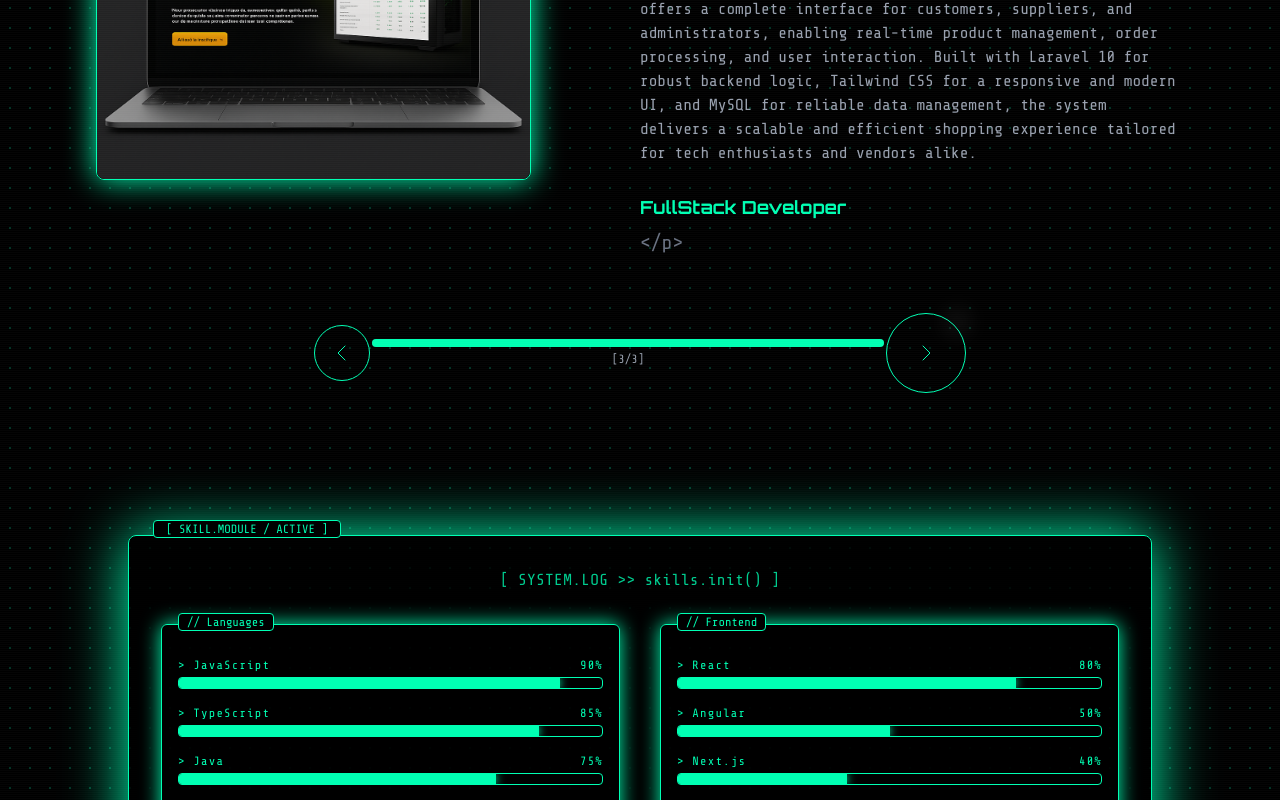
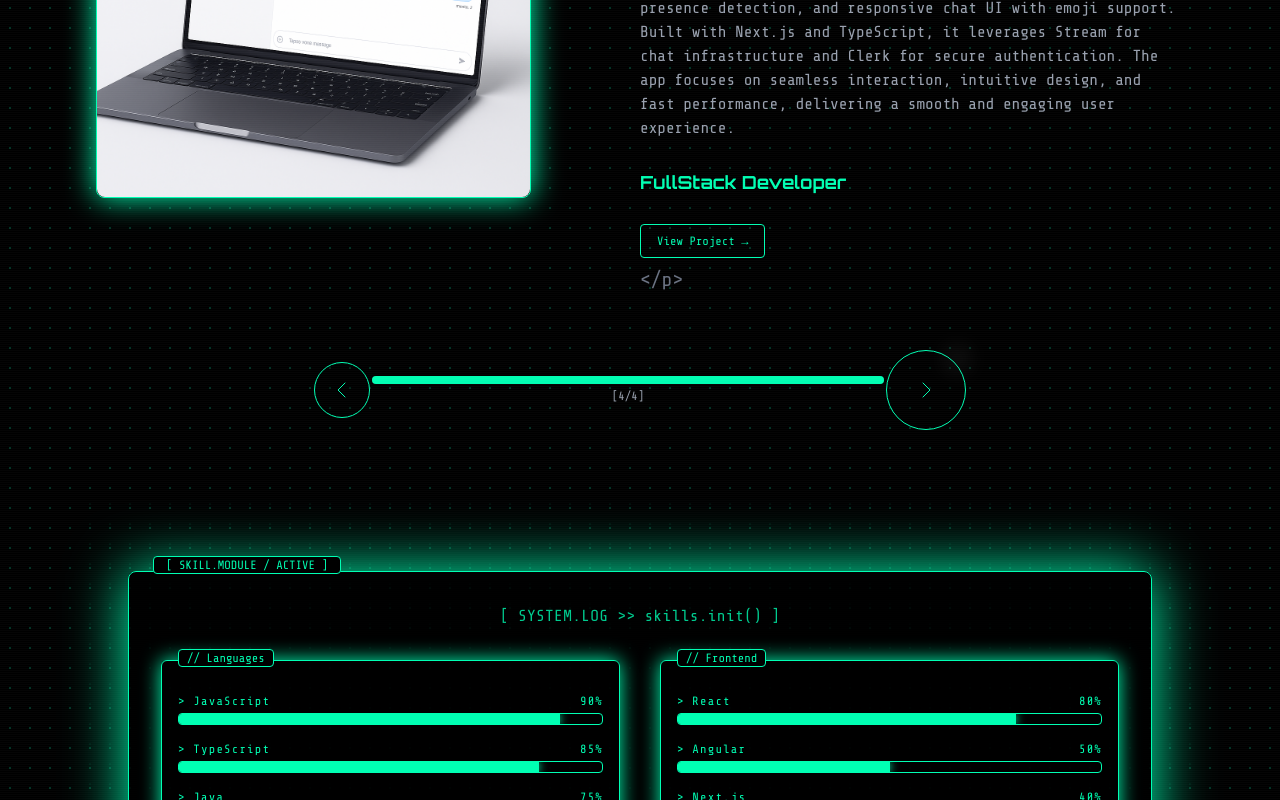
Before and after one commit to belkhelfamehdi/Portfolio_V2, a React (Vite) app: page / in a window 1280 px wide. Both pictures are taken after a click on the button 341 px from the left and 2342 px from the top of the page. Shown: the part 1942-2742 px from the top of the page. Built offline with nearby package versions, Linux system fonts and the light colour scheme.

Commit message:
Refactor code structure for improved readability and maintainability

```diff
--- a/src/components/ProjectsSection.tsx
+++ b/src/components/ProjectsSection.tsx
@@ -3,6 +3,7 @@ import { motion, AnimatePresence } from "framer-motion";
 import Project1Img from "../assets/projects/mps.png";
 import Project2Img from "../assets/projects/mockup.png";
 import Project3Img from "../assets/projects/hardspace.png";
+import Project4Img from "../assets/projects/anchatty.png";
 import GlitchText from "./GlitchText";
 
 const projects = [
@@ -33,6 +34,15 @@ const projects = [
     role: "FullStack Developer",
     link: "#",
   },
+  {
+    title: "AnChatty – Realtime Messaging Platform",
+    description: "AnChatty is a sleek, modern messaging web application inspired by WhatsApp. It features real-time communication, user presence detection, and responsive chat UI with emoji support. Built with Next.js and TypeScript, it leverages Stream for chat infrastructure and Clerk for secure authentication. The app focuses on seamless interaction, intuitive design, and fast performance, delivering a smooth and engaging user experience.",
+    stack: "TypeScript, Next.js, TailwindCSS, Clerk Auth, Stream",
+    image: Project4Img,
+    role: "FullStack Developer",
+    link: "https://github.com/belkhelfamehdi/anchatty",
+  }
+
 ];
 
 const ProjectsSection: React.FC = () => {
@@ -112,7 +122,7 @@ const ProjectsSection: React.FC = () => {
                   <a
                     href={projects[current].link}
                     target="_blank"
-                    className="mt-3 px-4 py-2 border border-neon-green rounded font-mono text-xs text-neon-green hover:bg-neon-green/20 transition"
+                    className=" px-4 py-2 border border-neon-green rounded font-mono text-xs text-neon-green hover:bg-neon-green/20 transition"
                   >
                     View Project →
                   </a>
```
Also changed, not shown: src/assets/projects/anchatty.png (added).
